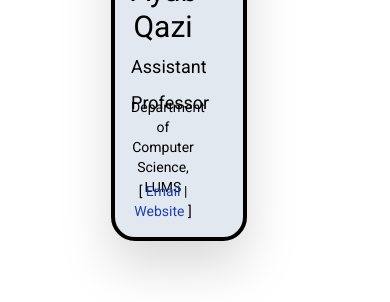
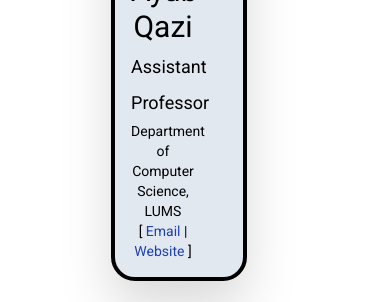
Before and after one commit to jazlan01/summer-at-lums, a website: page src/staff.html in a window 390 px wide. Shown: the part 464-766 px from the top of the page. Drawn offline with Linux system fonts and the light colour scheme.

Commit message:
Fixed mobile web bug

```diff
--- a/src/staff.html
+++ b/src/staff.html
@@ -66,14 +66,14 @@
                 <div
                   class="w-4/6 grid grid-cols-1 align-center object-none object-center"
                 >
-                  <h1 class="text-3xl pb-1 -mb-2">
+                  <h1 class="text-3xl pb-1 lg:-mb-2">
                     Dr Zafar Ayub Qazi <br />
                     <span class="text-lg">Assistant Professor</span>
                   </h1>
-                  <p class="text-sm -mt-4">
+                  <p class="text-sm lg:-mt-4">
                     Department of Computer Science, LUMS
                   </p>
-                  <p class="text-sm -mt-4">
+                  <p class="text-sm lg:-mt-4">
                     [
                     <a
                       href="mailto:zafar.qazi@lums.edu.pk"
```
Also changed, not shown: output.css.
